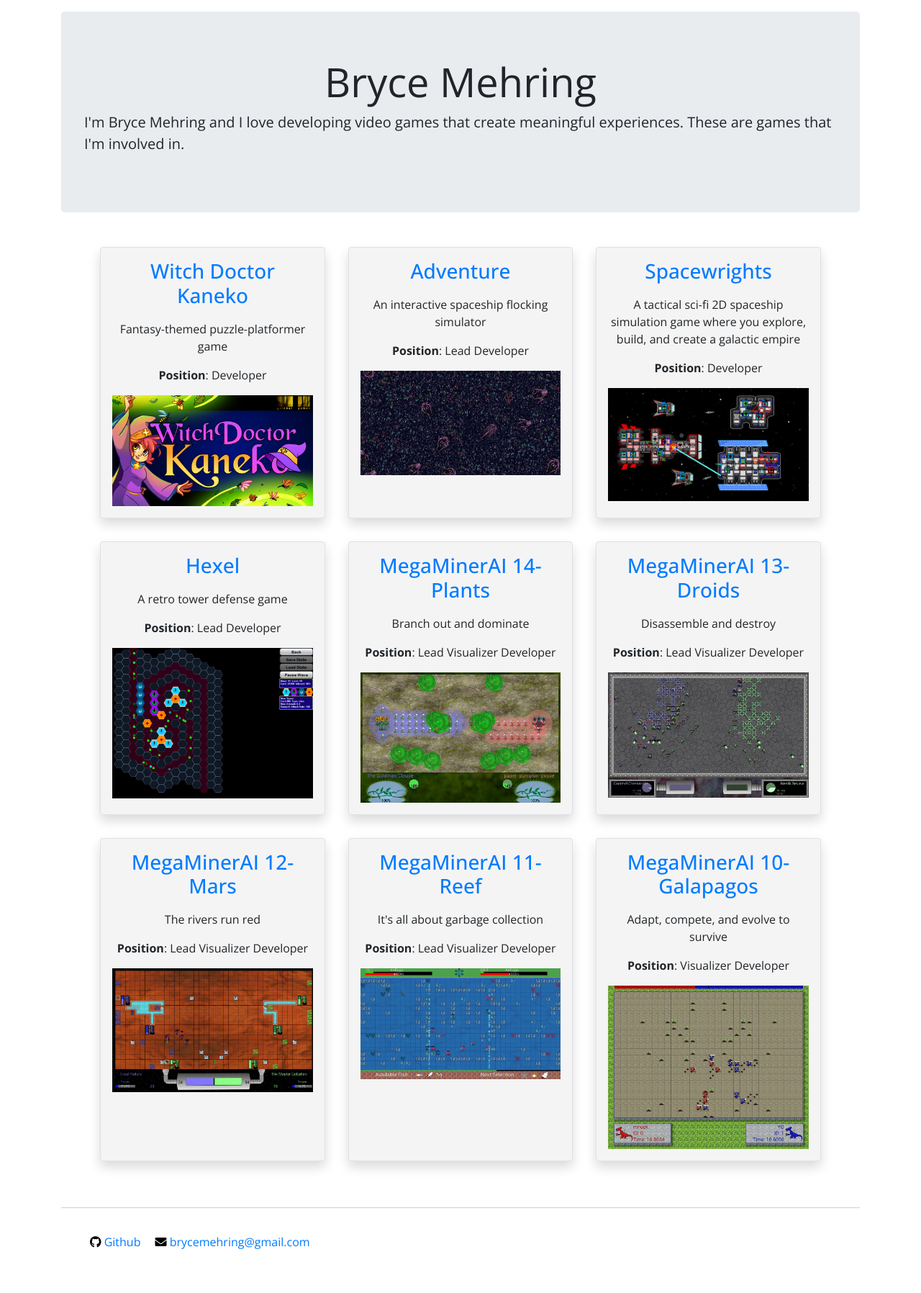
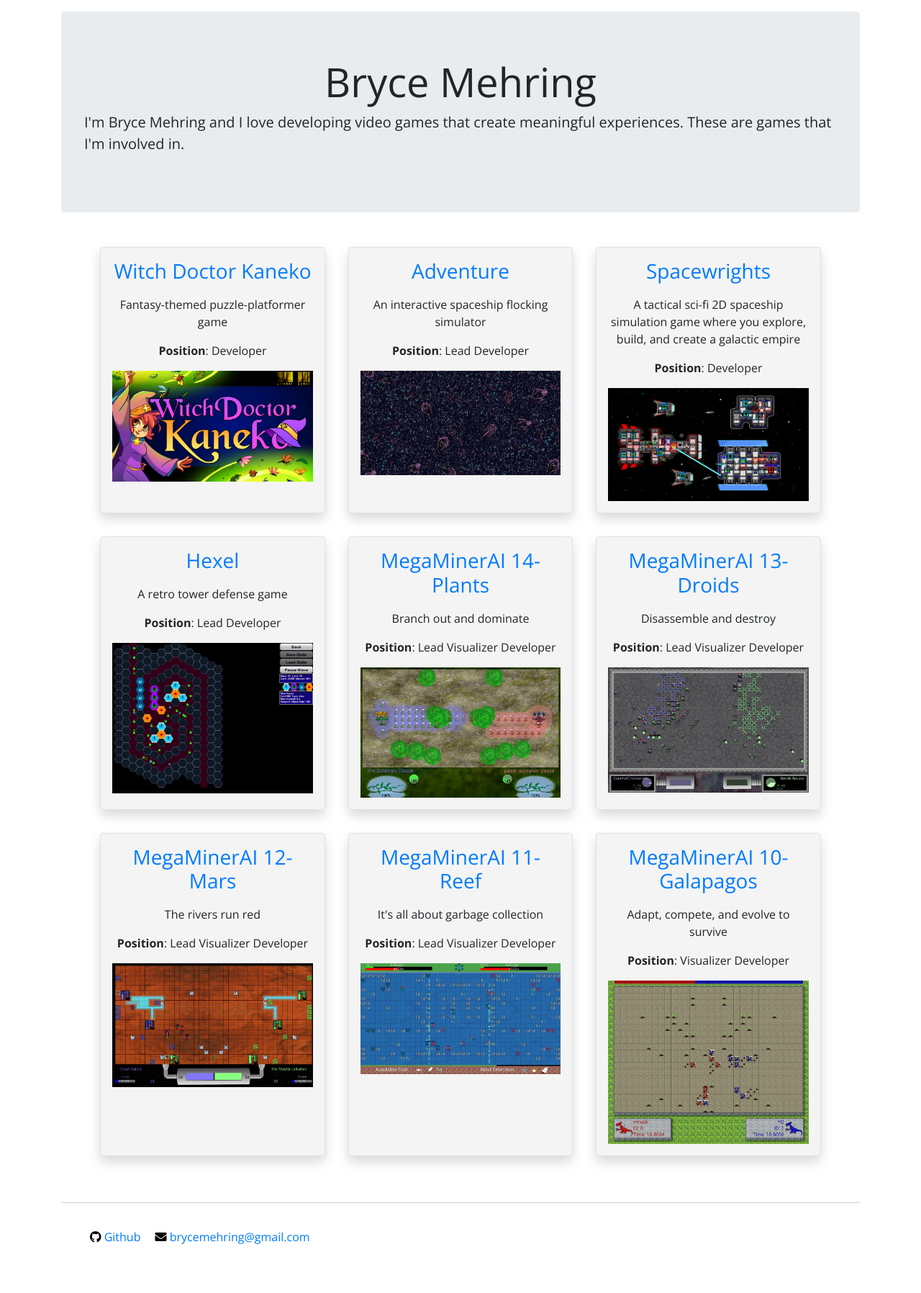
Before and after one commit to BryceMehring/personal-website, a Jekyll site: the page built from index.html, in a window 1280 px wide. Shown: the whole page at 72% size. Built offline with Jekyll 4.4.1, drawn with Linux system fonts in a browser that asks for light colours; nearby versions of some CDN libraries.

Commit message:
Update fontawesome Remove unused font

```diff
--- a/_includes/head.html
+++ b/_includes/head.html
@@ -6,10 +6,10 @@
   <title>{% if page.title %}{{ page.title }}{% else %}{{ site.title }}{% endif %}</title>
   <meta name="description" content="{{ site.description }}">
 
-  <link href="https://fonts.googleapis.com/css?family=Open+Sans:300,400,500,700" rel="stylesheet" type="text/css">
+  <link href="https://fonts.googleapis.com/css?family=Open+Sans:300,400,700" rel="stylesheet" type="text/css">
 
   <link rel="stylesheet" href="https://stackpath.bootstrapcdn.com/bootstrap/4.3.1/css/bootstrap.min.css" integrity="sha384-ggOyR0iXCbMQv3Xipma34MD+dH/1fQ784/j6cY/iJTQUOhcWr7x9JvoRxT2MZw1T" crossorigin="anonymous">
-  <link rel="stylesheet" href="https://use.fontawesome.com/releases/v5.9.0/css/all.css" integrity="sha384-i1LQnF23gykqWXg6jxC2ZbCbUMxyw5gLZY6UiUS98LYV5unm8GWmfkIS6jqJfb4E" crossorigin="anonymous">
+  <link rel="stylesheet" href="https://unpkg.com/@fortawesome/fontawesome-free@5.12.0/css/all.min.css">
   <link rel="stylesheet" href="{{ "/css/main.css" | prepend: site.url }}">
 
   <link rel="canonical" href="{{ page.url | replace:'index.html','' | prepend: site.url }}">
```
